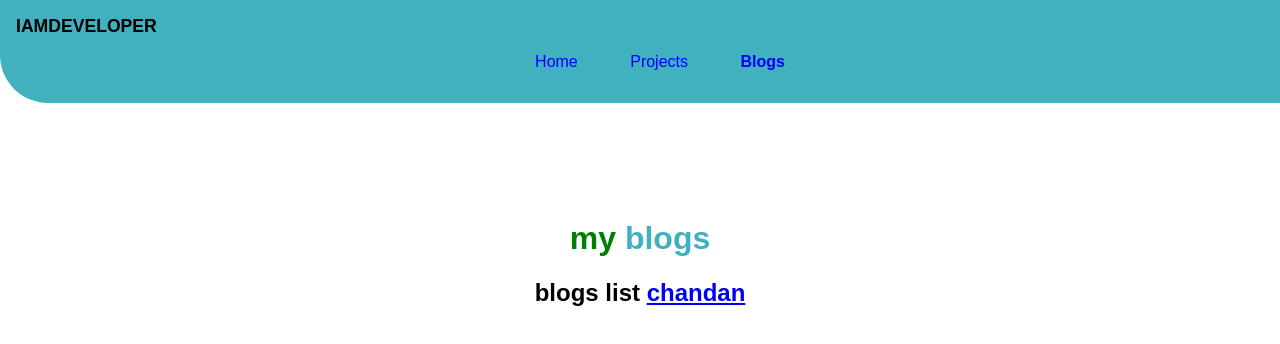
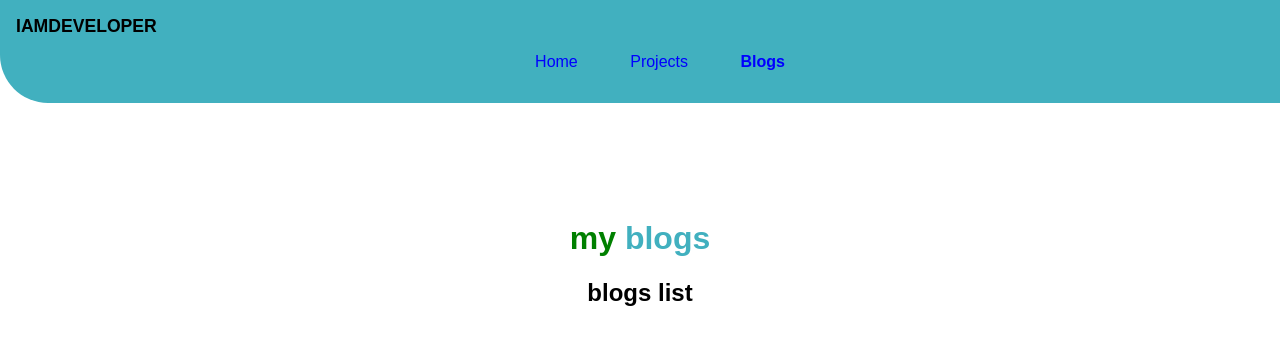
Before and after one commit to chandan317/portfolio-new, a plain HTML site: page blogs.html in a window 1280 px wide. Drawn offline with Linux system fonts and the light colour scheme.

Commit message:
update: blogs.html

```diff
--- a/blogs.html
+++ b/blogs.html
@@ -25,7 +25,7 @@
 
     <header class="hero">
         <h1 class="hero-heading">my<span class="heading-inverted">  blogs</span> </h1>
-        <h2>blogs list <a href="https://chandantm.netlify.app">chandan</a></h2>
+        <h2>blogs list <a href="https://chandantm.netlify.app"></a></h2>
     </header>
 
 
```
